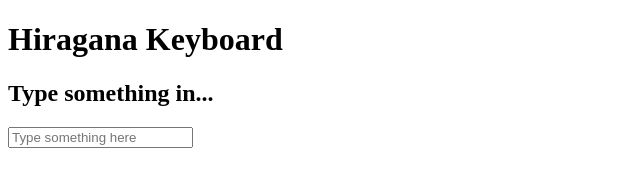
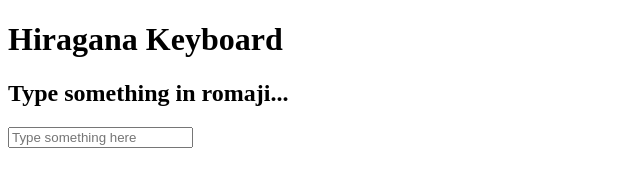
Before and after one commit to a-canlas/hiragana, a React app: page / in a window 1280 px wide. Shown: the top 170 px of the page, without its empty margins (0-640 px from the left). Built offline with nearby package versions, Linux system fonts and the light colour scheme; the HTML template or start-up script is replaced by a standard one.

Commit message:
Changed 'Type something in...' to 'Type something in romaji...' in display prompt

```diff
--- a/src/display.jsx
+++ b/src/display.jsx
@@ -367,7 +367,7 @@ class Display extends React.Component {
 
   render() {
     return (
-      this.props.displayVal.length === 0 ? <h2>Type something in...</h2> : <h2>{this.convert()}</h2>
+      this.props.displayVal.length === 0 ? <h2>Type something in romaji...</h2> : <h2>{this.convert()}</h2>
     );
   }
 }
```
Also changed, not shown: 1 other file (tests, documents, lock files or other folders).
